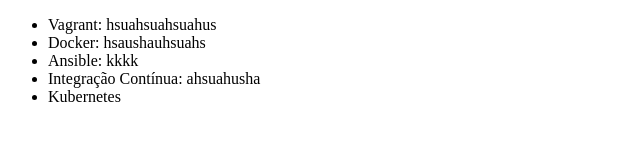
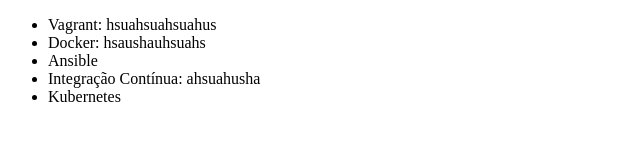
Before and after one commit to zenkinhooo/alura-git, a plain HTML site: page index.html in a window 1280 px wide. Shown: the full height of the page, 0-640 px from the left. Drawn offline with Linux system fonts and the light colour scheme.

Commit message:
Revert "alteração"
This reverts commit c85b9ab40103e79d5dfdbdc2794063cef4aab0ab.

```diff
--- a/index.html
+++ b/index.html
@@ -8,7 +8,7 @@
     <ul>
         <li>Vagrant: hsuahsuahsuahus</li>
         <li>Docker: hsaushauhsuahs</li>
-        <li>Ansible: kkkk</li>
+        <li>Ansible</li>
         <li>Integração Contínua: ahsuahusha</li>
         <li>Kubernetes</li>
     </ul>
```
